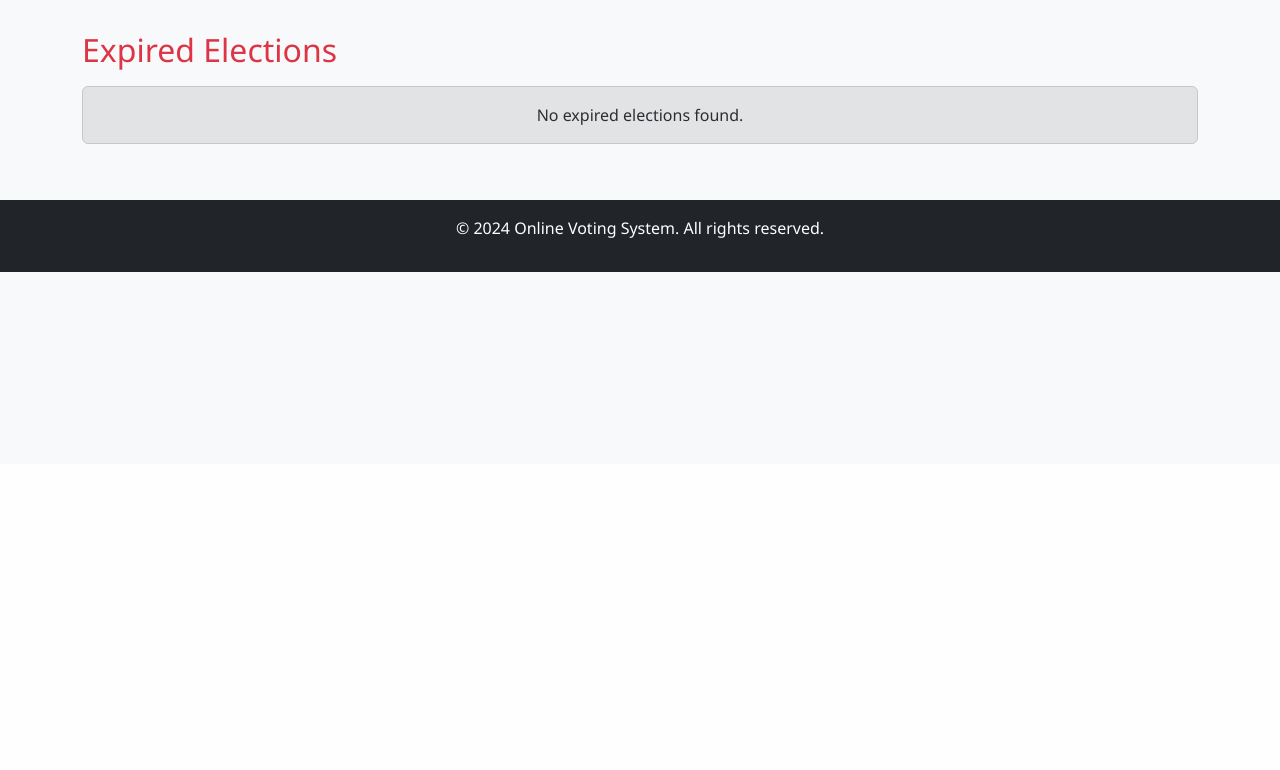
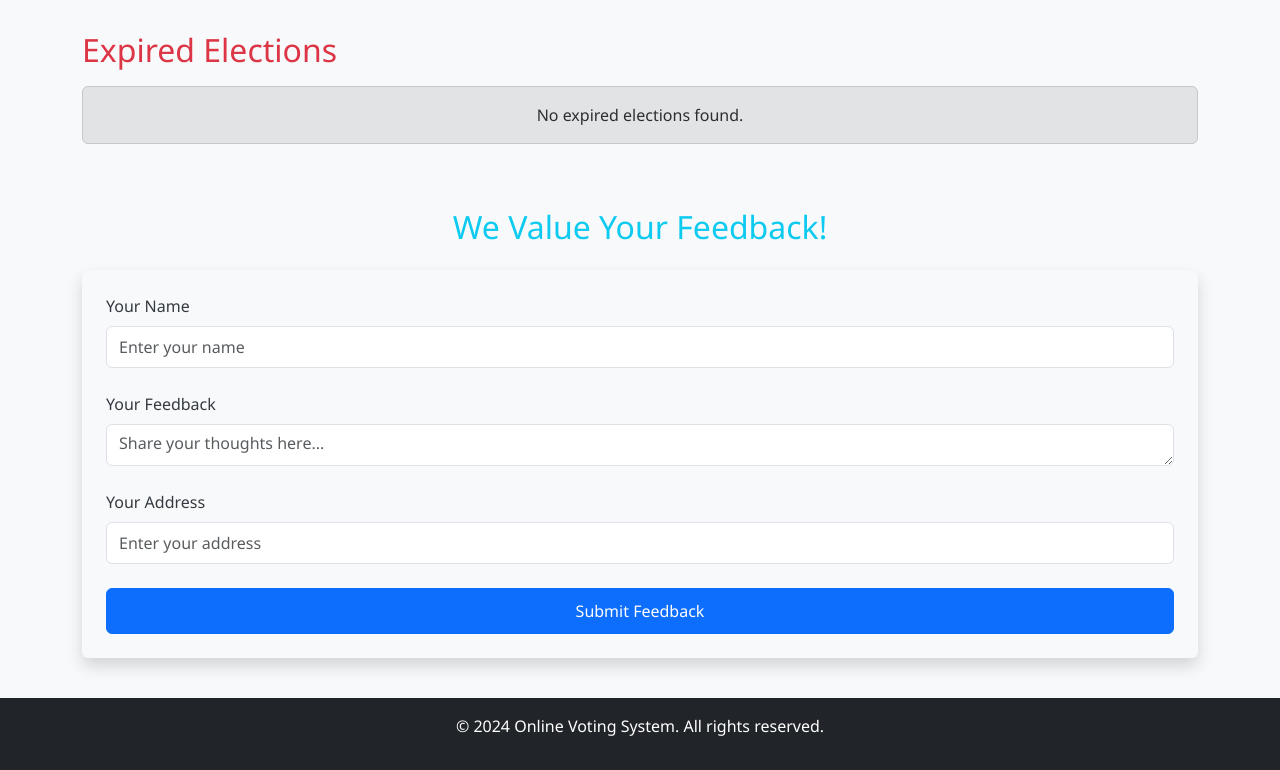
Before and after one commit to sureshpaudel1948/MeroVote---Online-Voting-System, a PHP site: page /php/voter_dashboard.php in a window 1280 px wide. Shown: the part 336-1106 px from the top of the page. Before the commit the page ends 608 px from the top, so only its background shows below. Run offline with PHP 8.4, Linux system fonts and the light colour scheme; the visitor is signed in with stand-in values (Sample User, id 1); data that the repository does not hold is empty; some libraries are stand-ins or nearby versions.

Commit message:
Feedback Form Added

```diff
--- a/MeroVote/css/styles.css
+++ b/MeroVote/css/styles.css
@@ -1,6 +1,6 @@
 /* Global Styles */
 body {
-    font-family: 'Segoe UI', Tahoma, Geneva, Verdana, sans-serif;
+  font-family: "Segoe UI", Tahoma, Geneva, Verdana, sans-serif;
   background-color: #f8f9fa;
   color: #343a40;
   margin: 0;
@@ -39,7 +39,6 @@
   margin: 5px;
 }
 
-
 .nav-link {
   font-size: 1rem;
   font-weight: 500;
@@ -55,8 +54,6 @@
   border: none;
   outline: none;
 }
-
-
 
 /* Jumbotron */
 .jumbotron {
@@ -86,6 +83,10 @@
   /* Gold color for emphasis */
   text-shadow: 0 1px 3px rgba(0, 0, 0, 0.5);
   /* Subtle text shadow */
+}
+
+.text-info {
+  color: #0056b3;
 }
 
 .jumbotron p.lead {
@@ -147,7 +148,6 @@
   font-weight: 600;
 }
 
-
 #adminPanel {
   width: 65%;
   margin: 0 auto;
@@ -181,7 +181,6 @@
   transform: scale(1.05);
   box-shadow: 0 5px 15px rgba(0, 0, 0, 0.2);
 }
-
 
 /* Footer Styling */
 footer {
@@ -301,7 +300,6 @@
   /* Highlight icon color on hover */
 }
 
-
 /* Icon Styling */
 .input-group-text.toggle-password i {
   font-size: 1rem;
@@ -328,13 +326,10 @@
   }
 }
 
-
-
-
 /* Admin and Voter Login Container */
 .log-cont {
   margin-top: 20px;
-    font-family: 'Arial', sans-serif;
+  font-family: "Arial", sans-serif;
 }
 
 /* Text Style */
--- a/MeroVote/php/voter_dashboard.php
+++ b/MeroVote/php/voter_dashboard.php
@@ -6,6 +6,29 @@
 }
 
 include 'db_config.php';
+
+// Handle Feedback Submission
+if ($_SERVER["REQUEST_METHOD"] == "POST" && isset($_POST['submit_feedback'])) {
+    $name = htmlspecialchars(trim($_POST['name']));
+    $feedback = htmlspecialchars(trim($_POST['feedback']));
+    $address = htmlspecialchars(trim($_POST['address']));
+
+    if (!empty($name) && !empty($feedback) && !empty($address)) {
+        try {
+            $stmt = $pdo->prepare("INSERT INTO feedback (name, feedback, address) VALUES (:name, :feedback, :address)");
+            $stmt->execute([
+                ':name' => $name,
+                ':feedback' => $feedback,
+                ':address' => $address
+            ]);
+            $feedbackSuccess = "Thank you for your feedback!";
+        } catch (PDOException $e) {
+            $feedbackError = "Error submitting feedback: " . $e->getMessage();
+        }
+    } else {
+        $feedbackError = "All fields are required!";
+    }
+}
 
 $user_id = $_SESSION['user_id'];
 $user_role = $_SESSION['user_role'];
@@ -233,6 +256,36 @@
 </div>
 
         </div>
+        <!-- Feedback Form -->
+    <div class="feedback mt-5">
+        <h2 class="text-center text-info mb-4">We Value Your Feedback!</h2>
+
+        <!-- Success/Error Messages -->
+        <?php if (isset($feedbackSuccess)): ?>
+            <div class="alert alert-success text-center"><?php echo $feedbackSuccess; ?></div>
+        <?php elseif (isset($feedbackError)): ?>
+            <div class="alert alert-danger text-center"><?php echo $feedbackError; ?></div>
+        <?php endif; ?>
+
+        <form method="POST" action="" class="shadow p-4 rounded bg-light">
+            <div class="form-group mb-3">
+                <label for="name" class="form-label">Your Name</label>
+                <input type="text" name="name" id="name" class="form-control" placeholder="Enter your name" required>
+            </div>
+
+            <div class="form-group mb-3">
+                <label for="feedback" class="form-label">Your Feedback</label>
+                <textarea name="feedback" id="feedback" class="form-control" rows="4" placeholder="Share your thoughts here..." required></textarea>
+            </div>
+
+            <div class="form-group mb-4">
+                <label for="address" class="form-label">Your Address</label>
+                <input type="text" name="address" id="address" class="form-control" placeholder="Enter your address" required>
+            </div>
+
+            <button type="submit" name="submit_feedback" class="btn btn-primary w-100">Submit Feedback</button>
+        </form>
+    </div>
     </main>
 
 
```
Also changed, not shown: MeroVote/php/candidates_photos/1738025935_Alpha Pandey.jpeg (added), MeroVote/php/candidates_photos/1738025958_Aarav.jpg (added), MeroVote/php/candidates_photos/1738026721_Leonardo Decaprio.jpg (added), MeroVote/php/candidates_photos/1738026936_Mukunda.jpg (added). Lines whose indentation alone changed are shown as unchanged.
